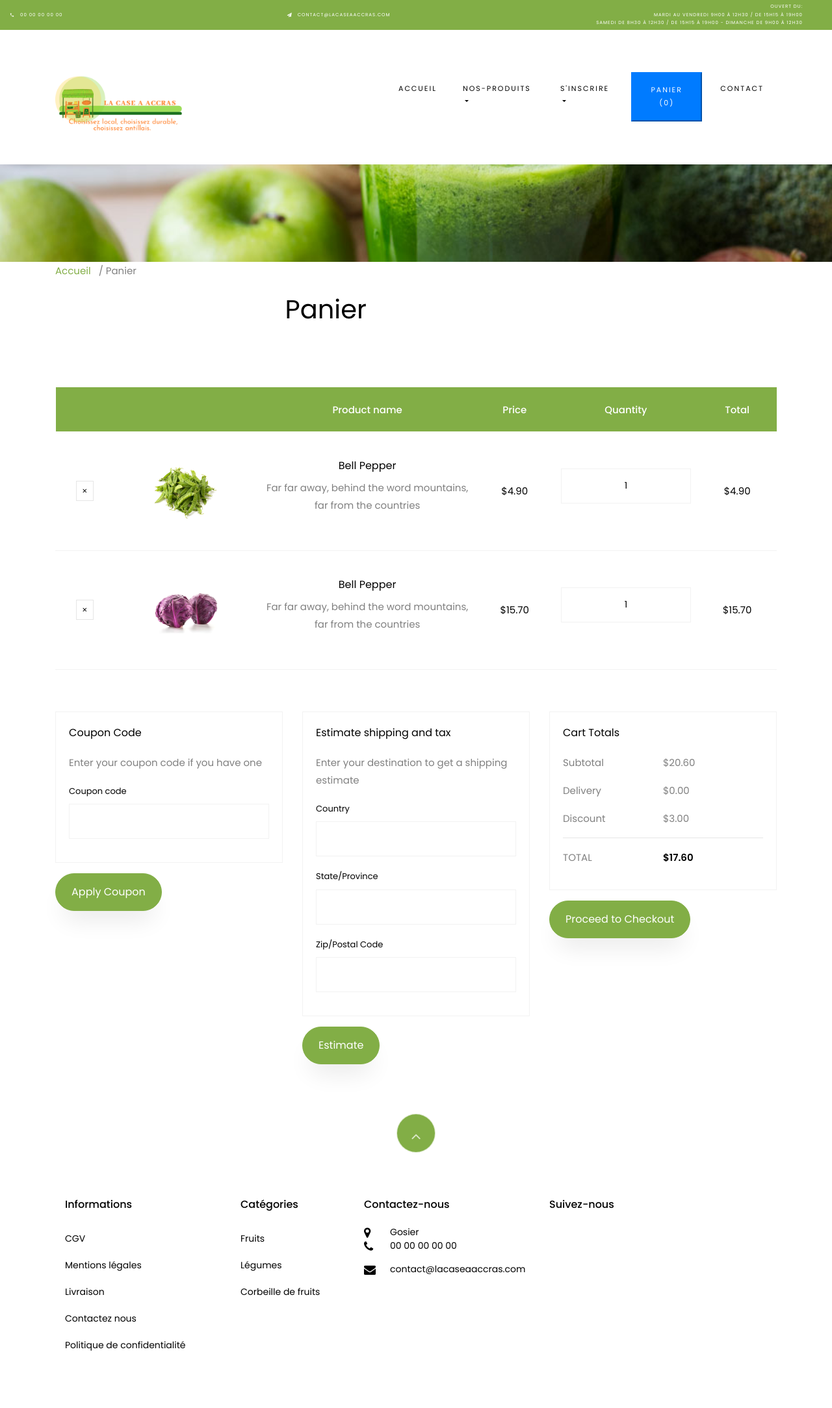
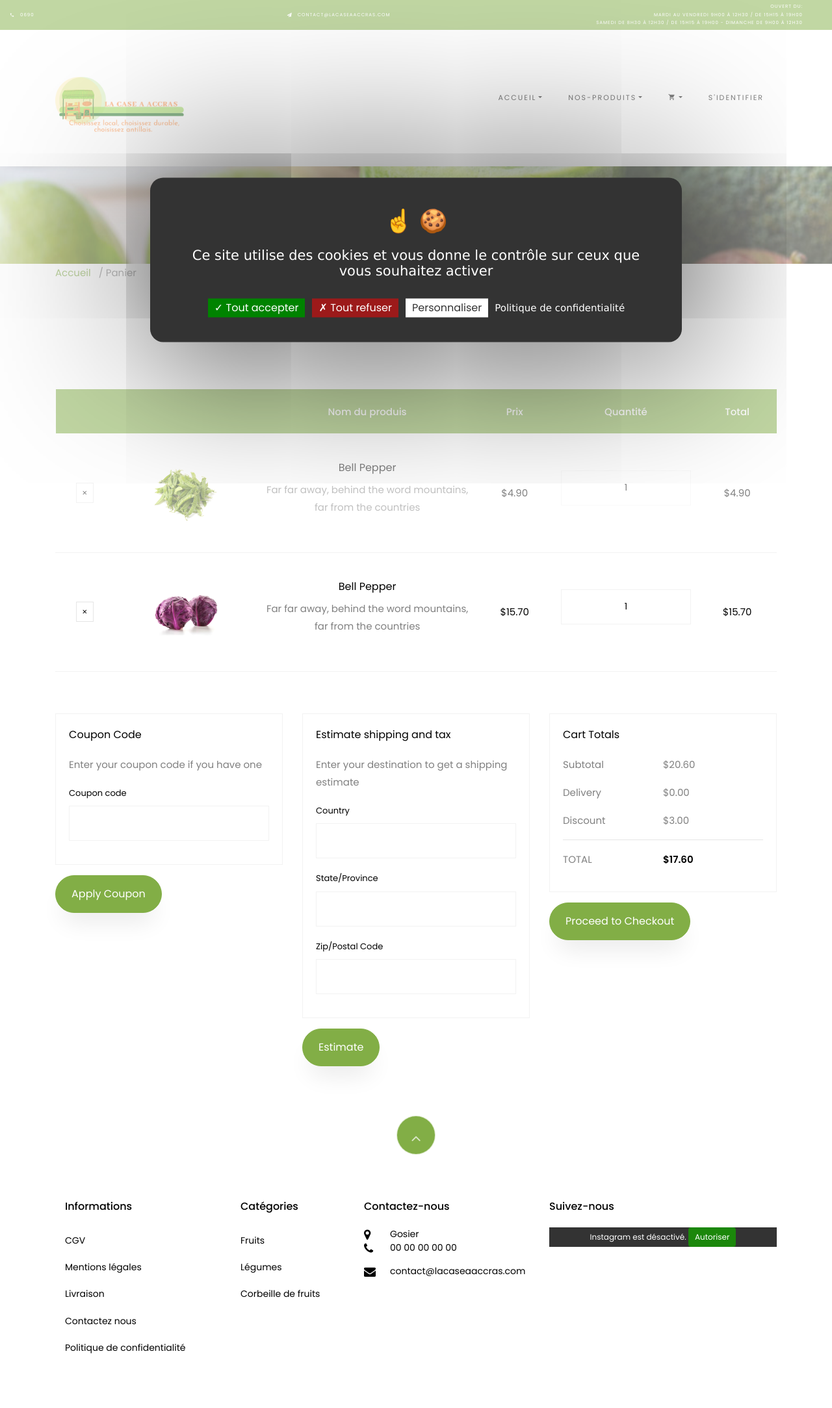
Before and after one commit to meganegs/la_case_a_accras, a Django app: page /panier in a window 1280 px wide. Shown: the top 2167 px of the page at 65% size. Run offline with Django 4.2, Linux system fonts and the light colour scheme; some libraries are stand-ins or nearby versions; some web fonts are replaced.

Commit message:
Organisation pages

```diff
--- a/lacaseapp/models.py
+++ b/lacaseapp/models.py
@@ -40,7 +40,7 @@ class Login(models.Model):
     prenoms = models.CharField(max_length=200, db_index=True)
     email = models.CharField(max_length=200, db_index=True)
 
-# Create your models here.
+#Models category produits.
 class Category(models.Model):
     name = models.CharField(max_length=200, db_index=True)
     slug = models.CharField(max_length=200, unique=True)
@@ -83,7 +83,6 @@ class Product(models.Model):
         #return reverse('product', kwargs={"slug" : self.slug})
         return reverse('product', args=[self.id, self.slug])
 
-
 class Orders(models.Model):
     order_id = models.AutoField(primary_key=True)
     items_json = models.CharField(max_length=5000)
@@ -102,8 +101,6 @@ class Orders(models.Model):
     def __str__(self):
         return self.name
 
-
-
 class OrderUpdate(models.Model):
     update_id = models.AutoField(primary_key=True)
     order_id = models.IntegerField(default="")
--- a/templates/base.html
+++ b/templates/base.html
@@ -3,59 +3,43 @@
 <html lang="fr">
   <head>
     <script type="text/javascript" src="static/js/cookie/tarteaucitron.js"></script>
-    <!--<script type="text/javascript" >
+    <script type="text/javascript" >
       tarteaucitron.init({
-        privacyUrl: "" /* Privacy policy url */,
+        privacyUrl: "/rgpd" /* Privacy policy url */,
         bodyPosition:
           "bottom" /* or top to bring it as first element for accessibility */,
-
         hashtag: "#tarteaucitron" /* Open the panel with this hashtag */,
         cookieName: "tarteaucitron" /* Cookie name */,
-
         orientation: "middle" /* Banner position (top - bottom) */,
-
         groupServices: false /* Group services by category */,
         serviceDefaultState: "wait" /* Default state (true - wait - false) */,
-
         showAlertSmall: false /* Show the small banner on bottom right */,
         cookieslist: false /* Show the cookie list */,
-
         closePopup: false /* Show a close X on the banner */,
-
         showIcon: true /* Show cookie icon to manage cookies */,
-        //"iconSrc": "", /* Optionnal: URL or base64 encoded image */
+        "iconSrc": "{% static 'images/favicon.png' %}", /* Optionnal: URL or base64 encoded image */
         iconPosition:
           "BottomRight" /* BottomRight, BottomLeft, TopRight and TopLeft */,
-
         adblocker: false /* Show a Warning if an adblocker is detected */,
-
         DenyAllCta: true /* Show the deny all button */,
         AcceptAllCta: true /* Show the accept all button when highPrivacy on */,
         highPrivacy: true /* HIGHLY RECOMMANDED Disable auto consent */,
-
         handleBrowserDNTRequest: false /* If Do Not Track == 1, disallow all */,
-
         removeCredit: false /* Remove credit link */,
         moreInfoLink: true /* Show more info link */,
-
         useExternalCss: false /* If false, the tarteaucitron.css file will be loaded */,
         useExternalJs: false /* If false, the tarteaucitron.js file will be loaded */,
-
         //"cookieDomain": ".my-multisite-domaine.fr", /* Shared cookie for multisite */
-
         readmoreLink: "" /* Change the default readmore link */,
-
         mandatory: true /* Show a message about mandatory cookies */,
         mandatoryCta: true /* Show the disabled accept button when mandatory on */,
       });
-
       tarteaucitron.user.gtagUa = 'G-KXS05KHV5V';
       // tarteaucitron.user.gtagCrossdomain = ['example.com', 'example2.com'];
       tarteaucitron.user.gtagMore = function () { /* add here your optionnal gtag() */ };
       (tarteaucitron.job = tarteaucitron.job || []).push('gtag');
       (tarteaucitron.job = tarteaucitron.job || []).push('instagram');
-
-    </script>-->
+    </script>
 
     <title>{% block title %} La case à accras {% endblock %}</title>
     <link rel="icon" type="image/x-icon" href="{% static 'images/favicon.png' %}">
@@ -115,7 +99,7 @@
                 >
                   <span class="icon-phone2"></span>
                 </div>
-                <span class="text">00 00 00 00 00</span>
+                <span class="text">0690 </span>
               </div>
               <div class="col-md pr-4 d-flex topper align-items-center">
                 <div
@@ -152,9 +136,15 @@
 
         <div class="collapse navbar-collapse" id="ftco-nav">
           <ul class="navbar-nav ml-auto">
-            <li class="nav-item">
-              <a href="/" class="nav-link">Accueil</a>
-            </li>
+
+              <li class="nav-item dropdown" >
+                <a href="/" class="nav-link dropdown-toggle">Accueil</a>
+                <div class="dropdown-menu" aria-labelledby="dropdown04">
+                  <a href="/A-propos" class="dropdown-item">A-propos</a>
+                  <a href="/blog" class="dropdown-item">Blog</a>
+                  <a href="/contact" class="dropdown-item">Contact</a>
+                </div>
+              </li>
 
             <!--<li class="nav-item dropdown" >
               <a href="/"class="nav-link dropdown-toggle"
@@ -176,26 +166,41 @@
                   <a href="/corbeilles" class="dropdown-item">Corbeilles</a>
                 </div>
               </li>
+              <li class="nav-item dropdown cta cta-colored">
+                <!--<button type="button" class="nav-link scrollo btn-primary p-3 m-2 text-white" id="poppanier" data-container="body" data-toggle="popover" data-placement="bottom" data-html="true">
+                  Panier (<span id="panier" >0</span>)
+                </button>-->
+                <a
+                  class="nav-link dropdown-toggle"
+                  href="#"
+                  id="dropdown04"
+                  data-toggle="dropdown"
+                  aria-haspopup="true"
+                  aria-expanded="false"
+                  ><span class="icon-shopping_cart"></span></a
+                >
+                <div class="dropdown-menu" aria-labelledby="dropdown04">
+                  <a class="dropdown-item" href="/rgpd">Politique de confidentialité</a>
+                  <a class="dropdown-item" href="/mentionLegale">Mention légale</a>
+                  <a class="dropdown-item" href="/">Détail produits</a>
+                </div>
+              </li>
             {% if request.user.is_authenticated %}
             <li class="nav-item ">
-            <a href="/auth/logout" class="nav-link scrollto">Déconnexion
-              {{user.username}}
-            </a>
+              <a href="/auth/logout" class="nav-link scrollto">Déconnexion
+                {{user.username}}
+              </a>
             </li>
             {% else %}
 
 
-            <li class="nav-item dropdown" >
-              <a href="/auth/signup"class="nav-link dropdown-toggle"
-              id="dropdown04"
-              data-toggle="dropdown"
-              aria-haspopup="true"
-              aria-expanded="false"> S'inscrire</a>
-              <div class="dropdown-menu" aria-labelledby="dropdown04">
+            <li class="nav-item" >
+              <a href="/auth/signup"class="nav-link "> S'identifier </a>
+              <!--<div class="dropdown-menu" aria-labelledby="dropdown04">
                 <a href="/auth/signup" class="dropdown-item">S'inscrire</a>
 
                 <a href="/auth/login" class="dropdown-item">Se connecter</a>
-              </div>
+              </div>-->
             </li>
             {% endif %}
 
@@ -242,28 +247,9 @@
             </li>-->
 
 
-            <li class="nav-item dropdown cta cta-colored">
-              <button type="button" class="nav-link scrollo btn-primary p-3 m-2 text-white" id="poppanier" data-container="body" data-toggle="popover" data-placement="bottom" data-html="true">
-                Panier (<span id="panier" >0</span>)
-              </button>
-              <!--<a
-                class="nav-link dropdown-toggle"
-                href="#"
-                id="dropdown04"
-                data-toggle="dropdown"
-                aria-haspopup="true"
-                aria-expanded="false"
-                ><span class="icon-shopping_cart"></span>[0]</a
-              >
-              <div class="dropdown-menu" aria-labelledby="dropdown04">
-                <a class="dropdown-item" href="/panier">Votre panier</a>
-                <a class="dropdown-item" href="/checkout">Commander</a>
-              </div>-->
-            </li>
 
-            <li class="nav-item">
-              <a href="/contact" class="nav-link">Contact</a>
-            </li>
+
+
           </ul>
         </div>
         {% endblock %}
--- a/templates/panier.html
+++ b/templates/panier.html
@@ -27,9 +27,9 @@
                             <tr class="text-center">
                               <th>&nbsp;</th>
                               <th>&nbsp;</th>
-                              <th>Product name</th>
-                              <th>Price</th>
-                              <th>Quantity</th>
+                              <th>Nom du produis</th>
+                              <th>Prix</th>
+                              <th>Quantité</th>
                               <th>Total</th>
                             </tr>
                           </thead>
--- a/templates/signup.html
+++ b/templates/signup.html
@@ -12,7 +12,7 @@
     </div>
   {% endfor %}
 
-  <h3 data-aos="fake-up text-dark">Sign-up</h3>
+  <h3 data-aos="fake-up text-dark">Créez votre compte</h3>
   <form action="/auth/login/" method="post">
     {% csrf_token %}
    <br/>
@@ -29,8 +29,8 @@
     <input type="password" class="form-control" id="pass2" name="pass2" required >
    </div>
    <br>
-   <button type="submit" class="btn btn-dark">SignIn</button>
-    Déjà utilisateur? <a href="/auth/login/">Login</a>
+   <button type="submit" class="btn btn-dark">Je m'inscris</button>
+    Déjà utilisateur? <a href="/auth/login/">Je me connecte</a>
    <br />
    <br>
   </form>
```
Also changed, not shown: templates/fruits.html (+0 -15 lines), templates/login.html (+4 -5 lines), package-lock.json.
